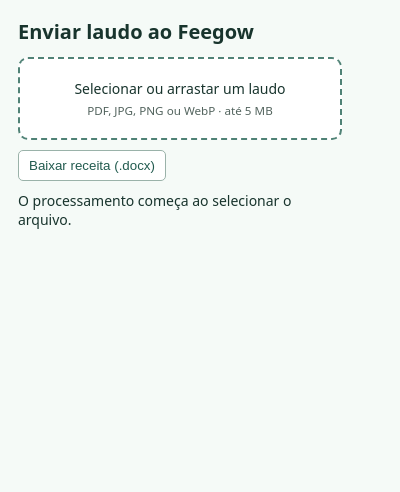
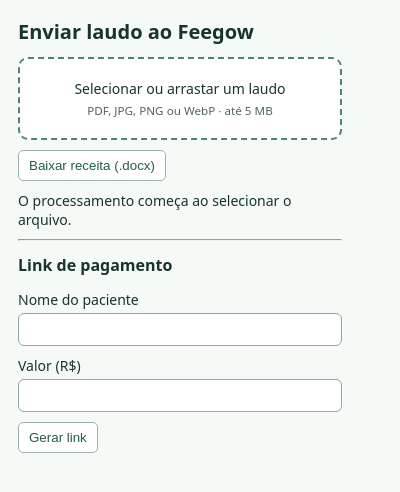
Before and after one commit to lucasfustinoni/sistema-eclaire, a browser extension: page extensao-feegow/popup.html in a window 400 px wide. Drawn offline with Linux system fonts and the light colour scheme.

Commit message:
Add Saúde Service payment link workflow to Chrome popup

```diff
--- a/extensao-feegow/popup.html
+++ b/extensao-feegow/popup.html
@@ -19,6 +19,17 @@
   <textarea id="summary" aria-label="Resumo do laudo" readonly></textarea>
   <button id="copy" type="button">Copiar resumo</button>
 </section>
+<hr>
+<h2>Link de pagamento</h2>
+<form id="payment-form">
+  <label>Nome do paciente<input class="payment-input" name="patient" maxlength="120" required autocomplete="off"></label>
+  <label>Valor (R$)<input class="payment-input" name="amount" inputmode="decimal" type="number" min="0.01" step="0.01" required></label>
+  <button type="submit">Gerar link</button>
+</form>
+<p id="payment-status" role="status"></p>
+<div id="payment-result" hidden><a id="payment-link" target="_blank" rel="noopener">Abrir link gerado</a> <button id="payment-copy" type="button">Copiar</button></div>
+<style>.payment-input{position:static;width:100%;height:auto;opacity:1;padding:8px;margin:4px 0 10px;border:1px solid #8fa99e;border-radius:6px}h2{font-size:16px}#payment-link{overflow-wrap:anywhere}</style>
+<script src="payment-popup.js"></script>
 <script src="recipe-word.js"></script>
 <script src="popup.js"></script>
 </html>
```
